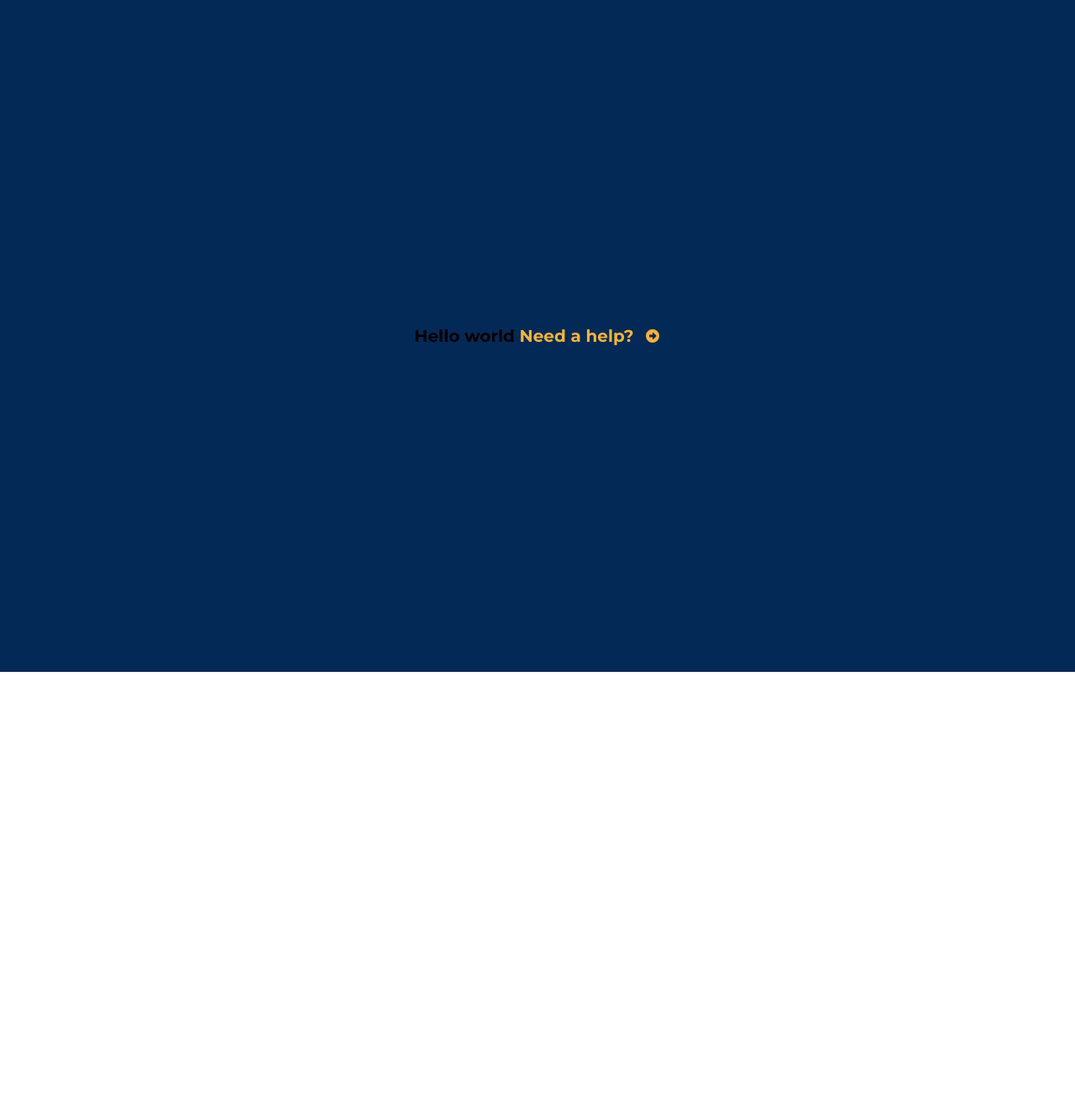
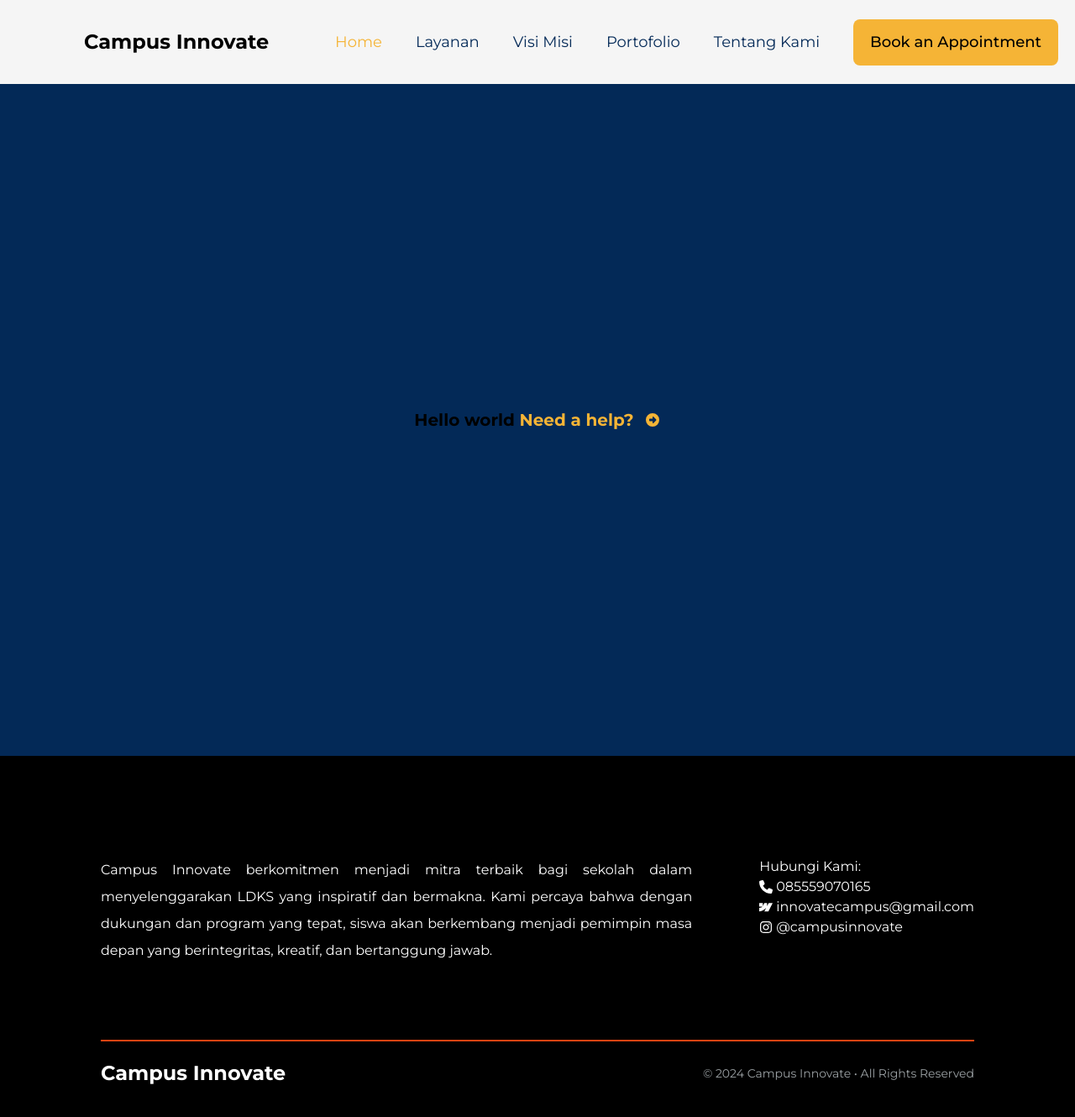
Before and after one commit to zidaneibrahimf7/campus-innovate, a Next.js app: page / in a window 1280 px wide. Shown: the top 1330 px of the page at 84% size. Before the commit the page ends 800 px from the top, so only its background shows below. Built offline with nearby package versions, Linux system fonts and the light colour scheme.

Commit message:
add: navbar and footer:

```diff
--- a/package.json
+++ b/package.json
@@ -19,6 +19,7 @@
     "next": "14.2.15",
     "react": "^18",
     "react-dom": "^18",
+    "styled-components": "^6.1.13",
     "tailwind-merge": "^2.5.4"
   },
   "devDependencies": {
--- a/src/app/layout.tsx
+++ b/src/app/layout.tsx
@@ -1,7 +1,10 @@
-import type { Metadata } from "next";
-import localFont from "next/font/local";
-import "./globals.css";
-import { Montserrat } from 'next/font/google'
+import type { Metadata } from 'next';
+import localFont from 'next/font/local';
+import './globals.css';
+import { Montserrat } from 'next/font/google';
+import Navbar from '@/components/layout/navbar';
+import Footer from '@/components/layout/footer';
+import MainLayout from '@/components/layout/main.layout';
 
 // const geistSans = localFont({
 //   src: "./fonts/GeistVF.woff",
@@ -15,11 +18,11 @@ import { Montserrat } from 'next/font/google'
 // });
 
 export const metadata: Metadata = {
-  title: "Campus Innovate",
-  description: "Generated by Campus Innovate",
+  title: 'Campus Innovate',
+  description: 'Generated by Campus Innovate',
 };
 
-const montserrat = Montserrat({ subsets: ['latin'] })
+const montserrat = Montserrat({ subsets: ['latin'] });
 
 export default function RootLayout({
   children,
@@ -32,9 +35,7 @@ export default function RootLayout({
         // className={`${geistSans.variable} ${geistMono.variable} antialiased`}
         className={montserrat.className}
       >
-        <div className="bg-primary min-h-screen">
-          {children}
-        </div>
+        <MainLayout>{children}</MainLayout>
       </body>
     </html>
   );
--- /dev/null
+++ b/src/components/layout/divider.tsx
@@ -0,0 +1,30 @@
+'use client';
+import styled from 'styled-components';
+import Image from 'next/image';
+
+interface DividerTypes {
+  type?: string;
+}
+
+export const LoginLogo = () => {
+  return <Image src="/assets/" alt="Logo BSI" width={255} height={70} />;
+};
+
+export const LoginTitle = () => {
+  return <Image src="/assets/" alt="Logo BSI" width={102} height={32} />;
+};
+
+const Title = styled.span`
+  font-size: 20px;
+  font-weight: 700;
+  line-height: 24.2px;
+  letter-spacing: -0.03em;
+  text-align: left;
+  color: #ee4312;
+`;
+
+export const Divider = styled.div<DividerTypes>`
+  width: 100%;
+  height: 1px;
+  border: 1px ${(props) => (props.type ? props.type : 'solid')} #ee4312;
+`;
--- /dev/null
+++ b/src/components/layout/footer.tsx
@@ -0,0 +1,41 @@
+import { faInstagram, faWebAwesome, faWebflow } from '@fortawesome/free-brands-svg-icons';
+import { faPhone } from '@fortawesome/free-solid-svg-icons';
+import { FontAwesomeIcon } from '@fortawesome/react-fontawesome';
+import { Divider } from './divider';
+
+export default function Footer() {
+  return (
+    <footer className="bg-black">
+      <main className="p-[120px] flex flex-col gap-5">
+        <section className="h-[220px] flex flex-col justify-between w-full">
+          <article className="flex justify-between gap-[80px]">
+            <p className="text-[16px] text-white font-normal leading-[32px] text-justify w-[70%]">
+              Campus Innovate berkomitmen menjadi mitra terbaik bagi sekolah dalam menyelenggarakan LDKS yang inspiratif dan bermakna. Kami percaya bahwa dengan dukungan dan program yang tepat, siswa akan berkembang menjadi pemimpin masa
+              depan yang berintegritas, kreatif, dan bertanggung jawab.
+            </p>
+            <figure className="flex flex-col text-white text-[16px]">
+              <p>Hubungi Kami:</p>
+              <p className="flex items-center gap-1">
+                <FontAwesomeIcon height={16} width={16} icon={faPhone} />
+                085559070165
+              </p>
+              <p className="flex items-center gap-1">
+                <FontAwesomeIcon height={16} width={16} icon={faWebflow} />
+                innovatecampus@gmail.com
+              </p>
+              <p className="flex items-center gap-1">
+                <FontAwesomeIcon height={16} width={16} icon={faInstagram} />
+                @campusinnovate
+              </p>
+            </figure>
+          </article>
+          <Divider />
+        </section>
+        <section className="flex justify-between items-center">
+          <h1 className="text-[24px] text-white font-bold">Campus Innovate</h1>
+          <h5 className="text-[14px] font-normal text-[#9CA2A5]">© 2024 Campus Innovate • All Rights Reserved</h5>
+        </section>
+      </main>
+    </footer>
+  );
+}
--- /dev/null
+++ b/src/components/layout/main.layout.tsx
@@ -0,0 +1,15 @@
+import { FC } from 'react';
+import Navbar from './navbar';
+import Footer from './footer';
+
+const MainLayout: FC<any> = ({ children }) => {
+  return (
+    <main className="bg-primary min-h-screen">
+      <Navbar />
+      {children}
+      <Footer />
+    </main>
+  );
+};
+
+export default MainLayout;
--- /dev/null
+++ b/src/components/layout/navbar.tsx
@@ -0,0 +1,22 @@
+'use client';
+
+import { useState } from 'react';
+
+export default function Navbar() {
+  const navbarContent = ['Home', 'Layanan', 'Visi Misi', 'Portofolio', 'Tentang Kami'];
+  const [select, setSelect] = useState(0);
+
+  return (
+    <header className="h-[100px] bg-[#F5F5F5] flex justify-between items-center pl-[100px] pr-[20px]">
+      <h1 className="text-[24px] text-black font-bold">Campus Innovate</h1>
+      <section className="flex gap-10 items-center">
+        {navbarContent.map((res, index) => (
+          <button onClick={() => setSelect(index)} className={` ${select === index ? 'text-secondary font-bold' : 'text-primary'} text-[18px] font-normal hover:text-secondary`} key={index}>
+            {res}
+          </button>
+        ))}
+        <button className="py-[14px] px-5 text-[18px] font-medium text-black bg-secondary rounded-lg ">Book an Appointment</button>
+      </section>
+    </header>
+  );
+}
```
Also changed, not shown: 2 other files (tests, documents, lock files or other folders).
